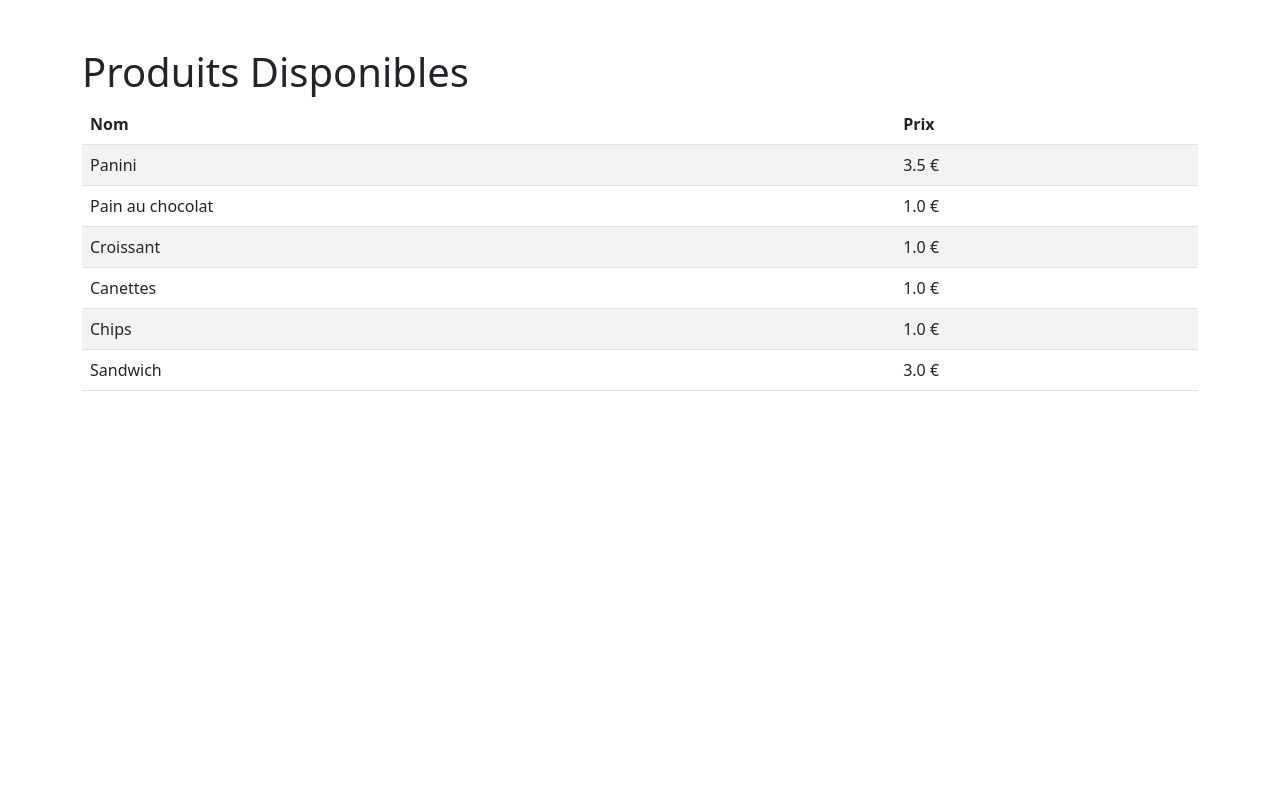
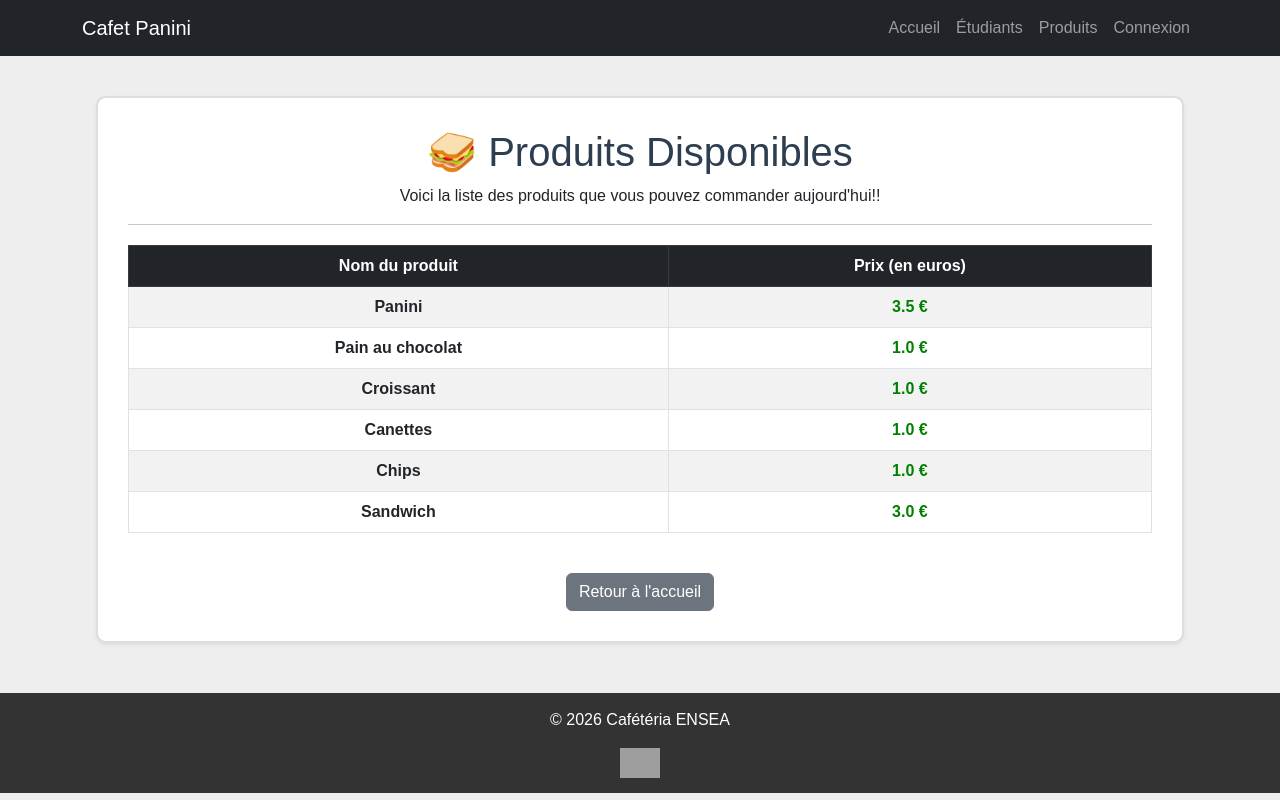
Before and after one commit to djenabd/projet_cafet, a Django app: page /products/ in a window 1280 px wide. Run offline with Django 5.2, Linux system fonts and the light colour scheme; data comes from the database, SQL or seed files in the repository; both versions use the stored data as it was after the commit; grey boxes are pictures that could not be loaded.

Commit message:
Interface des autres pages et urls

```diff
--- a/cafeteria/settings.py
+++ b/cafeteria/settings.py
@@ -11,6 +11,10 @@ ALLOWED_HOSTS = []
 
 
 # Application definition
+CAS_SERVER_URL = 'https://identites.ensea.fr/cas/' # URL du serveur CAS de l'école
+CAS_LOGIN_URL_NAME = 'cas_ng_login'
+CAS_LOGOUT_URL_NAME = 'cas_ng_logout'
+
 
 INSTALLED_APPS = [
     'django.contrib.admin',
@@ -20,6 +24,7 @@ INSTALLED_APPS = [
     'django.contrib.messages',
     'django.contrib.staticfiles',
     'cafeteria_app',
+    'django_cas_ng',
 ]
 
 MIDDLEWARE = [
--- a/cafeteria/urls.py
+++ b/cafeteria/urls.py
@@ -6,7 +6,7 @@ from cafeteria_app import views
 urlpatterns = [
     path('admin/', admin.site.urls),
     path('', views.home, name='home'),
-    path('products/', views.product_list, name='product_list'),
+    path('products/', views.product_list, name='products'),
     path('students/', views.student_list, name='students'),
     path('students/add/', views.student_add, name='student_add'),
     path('students/<int:pk>/edit/', views.student_edit, name='student_edit'),
--- a/cafeteria_app/templates/base.html
+++ b/cafeteria_app/templates/base.html
@@ -47,6 +47,7 @@
             <div class="navbar-nav">
                 <a class="nav-link" href="{% url 'home' %}">Accueil</a>
                 <a class="nav-link" href="{% url 'students' %}">Étudiants</a>
+                <a class="nav-link" href="{% url 'products' %}">Produits</a>
 
                 {% if user.is_authenticated %}
                     <span class="nav-link" style="color: pink;">Bonjour {{ user.username }} !</span>
--- a/cafeteria_app/templates/product_list.html
+++ b/cafeteria_app/templates/product_list.html
@@ -1,28 +1,103 @@
 <!DOCTYPE html>
-<html>
+<html lang="fr">
 <head>
-    <title>Liste des Produits</title>
-    <link href="https://cdn.jsdelivr.net/npm/bootstrap@5.3.0/dist/css/bootstrap.min.css" rel="stylesheet">
+    <meta charset="utf-8" />
+    <title>Liste des Produits - Cafet Panini</title>
+    <!-- On garde Bootstrap pour le tableau et les boutons -->
+    <link href="https://cdn.jsdelivr.net/npm/bootstrap@5.2.3/dist/css/bootstrap.min.css" rel="stylesheet" />
+
+    <style>
+
+        body {
+            background-color: #eeeeee;
+            font-family: Arial, sans-serif;
+        }
+
+        .mon-bloc-blanc {
+            background-color: white;
+            width: 85%;            /* Un peu plus large pour le tableau */
+            margin: 40px auto;
+            padding: 30px;
+            border: 2px solid #dddddd;
+            border-radius: 10px;
+            text-align: center;
+        }
+
+        /* Style pour le tableau pour qu'il soit plus joli */
+        .table-stylee {
+            margin-top: 20px;
+            border-collapse: collapse;
+            width: 100%;
+        }
+
+        .mon-footer {
+            background-color: #333333;
+            color: white;
+            padding: 15px;
+            margin-top: 50px;
+        }
+    </style>
 </head>
 <body>
-    <div class="container mt-5">
-        <h1>Produits Disponibles</h1>
-        <table class="table table-striped">
-            <thead>
+
+    {% load static %}
+
+   <!-- Barre en haut -->
+    <nav class="navbar navbar-expand-lg navbar-dark bg-dark">
+        <div class="container">
+            <a class="navbar-brand" href="#">Cafet Panini</a>
+            <div class="navbar-nav">
+                <a class="nav-link" href="{% url 'home' %}">Accueil</a>
+                <a class="nav-link" href="{% url 'students' %}">Étudiants</a>
+                <a class="nav-link" href="{% url 'products' %}">Produits</a>
+
+                {% if user.is_authenticated %}
+                    <span class="nav-link" style="color: pink;">Bonjour {{ user.username }} !</span>
+                    <a class="nav-link" href="{% url 'logout' %}">Déconnexion</a>
+                {% else %}
+                    <a class="nav-link" href="{% url 'login' %}">Connexion</a>
+                {% endif %}
+            </div>
+        </div>
+    </nav>
+
+    <!-- Bloc principal pour la liste -->
+    <div class="mon-bloc-blanc shadow-sm">
+        <h1 style="color: #2c3e50;">🥪 Produits Disponibles</h1>
+        <p>Voici la liste des produits que vous pouvez commander aujourd'hui!!</p>
+
+        <hr> <!-- Une petite ligne de séparation -->
+
+        <table class="table table-striped table-hover table-bordered table-stylee">
+            <thead class="table-dark">
                 <tr>
-                    <th>Nom</th>
-                    <th>Prix</th>
+                    <th>Nom du produit</th>
+                    <th>Prix (en euros)</th>
                 </tr>
             </thead>
             <tbody>
                 {% for product in products %}
                 <tr>
-                    <td>{{ product.name }}</td>
-                    <td>{{ product.price }} €</td>
+                    <td><b>{{ product.name }}</b></td>
+                    <td style="color: green; font-weight: bold;">{{ product.price }} €</td>
+                </tr>
+                {% empty %}
+                <tr>
+                    <td colspan="2">Désolé, aucun produit n'est disponible pour le moment.</td>
                 </tr>
                 {% endfor %}
             </tbody>
         </table>
+
+        <br>
+        <a href="{% url 'home' %}" class="btn btn-secondary">Retour à l'accueil</a>
     </div>
+
+    <!-- Pied de page (le même que la base) -->
+    <div class="mon-footer text-center">
+        <p>© 2026 Cafétéria ENSEA</p>
+        <img src="https://i.postimg.cc/zGvbZwdw/logo-ensea.png" width="40">
+    </div>
+
 </body>
 </html>
--- a/cafeteria_app/views.py
+++ b/cafeteria_app/views.py
@@ -9,9 +9,7 @@ def home(request):
     return render (request, 'base.html')
 
 def student_list(request):
-
-
-    return render (request, 'product_list.html')
+    return render (request, 'student_form.html')
 
 def student_add(request):
     return render (request, 'student_form.html')
```
Also changed, not shown: cafeteria_app/templates/student_form.html (+74 -10 lines), db.sqlite3.
